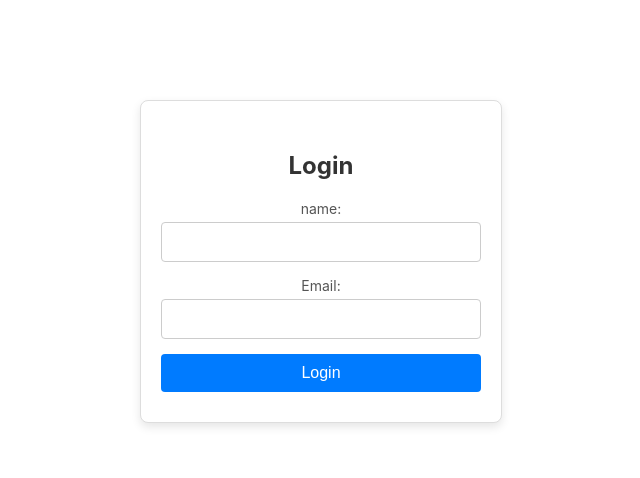
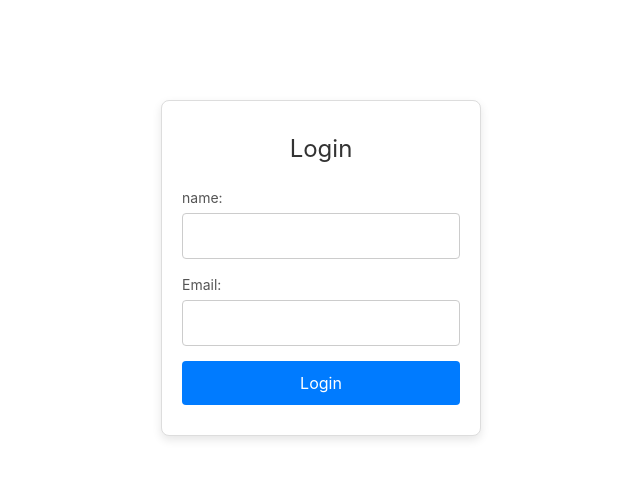
Before and after one commit to Spacemin8/search-dog-test, a React (Create React App) app: page / in a window 1280 px wide. Shown: the top 478 px of the page, without its empty margins (319-959 px from the left). Built offline with nearby package versions, Linux system fonts and the light colour scheme.

Commit message:
added tailwindcss

```diff
--- a/package.json
+++ b/package.json
@@ -10,11 +10,14 @@
     "@types/node": "^16.18.108",
     "@types/react": "^18.3.7",
     "@types/react-dom": "^18.3.0",
+    "autoprefixer": "^9.8.8",
     "dotenv": "^16.4.5",
+    "postcss": "^8.4.47",
     "react": "^18.3.1",
     "react-dom": "^18.3.1",
     "react-router-dom": "^6.26.2",
-    "react-scripts": "^3.0.1",
+    "react-scripts": "^5.0.1",
+    "tailwindcss": "^3.4.12",
     "typescript": "^4.9.5",
     "web-vitals": "^2.1.4"
   },
--- /dev/null
+++ b/postcss.config.js
@@ -0,0 +1,6 @@
+module.exports = {
+  plugins: {
+    tailwindcss: {},
+    autoprefixer: {},
+  },
+}
--- a/src/App.tsx
+++ b/src/App.tsx
@@ -1,6 +1,5 @@
 import React from 'react';
 import { BrowserRouter, Route, Routes } from 'react-router-dom';
-import './App.css';
 import Login from './pages/login';
 import Dashboard from './pages/dashboard';
 
--- a/src/index.css
+++ b/src/index.css
@@ -1,3 +1,7 @@
+@tailwind base;
+@tailwind components;
+@tailwind utilities;
+
 body {
   margin: 0;
   font-family: -apple-system, BlinkMacSystemFont, 'Segoe UI', 'Roboto', 'Oxygen',
--- a/src/pages/dashboard.tsx
+++ b/src/pages/dashboard.tsx
@@ -68,12 +68,12 @@ const Dashboard: React.FC = () => {
       </div>
 
       <div className="main">
-        <div className="breed-list">
+        <div className="breed-list flex">
           {breeds.map((breed, index) => (
             <button key={index}>{breed}</button>
           ))}
         </div>
-        <div className="dog-list">
+        <div className="dog-list flex">
           {dogs.map((dog) => (
             <div key={dog.id} className="dog-item">
               <img src={dog.img} alt="" />
--- /dev/null
+++ b/tailwind.config.js
@@ -0,0 +1,9 @@
+/** @type {import('tailwindcss').Config} */
+module.exports = {
+  content: ['./src/**/*.{js,jsx,ts,tsx}', './index.html'],
+  theme: {
+    extend: {}
+  },
+  prefix: '',
+  plugins: []
+};
```
Also changed, not shown: 1 other file (tests, documents, lock files or other folders).
